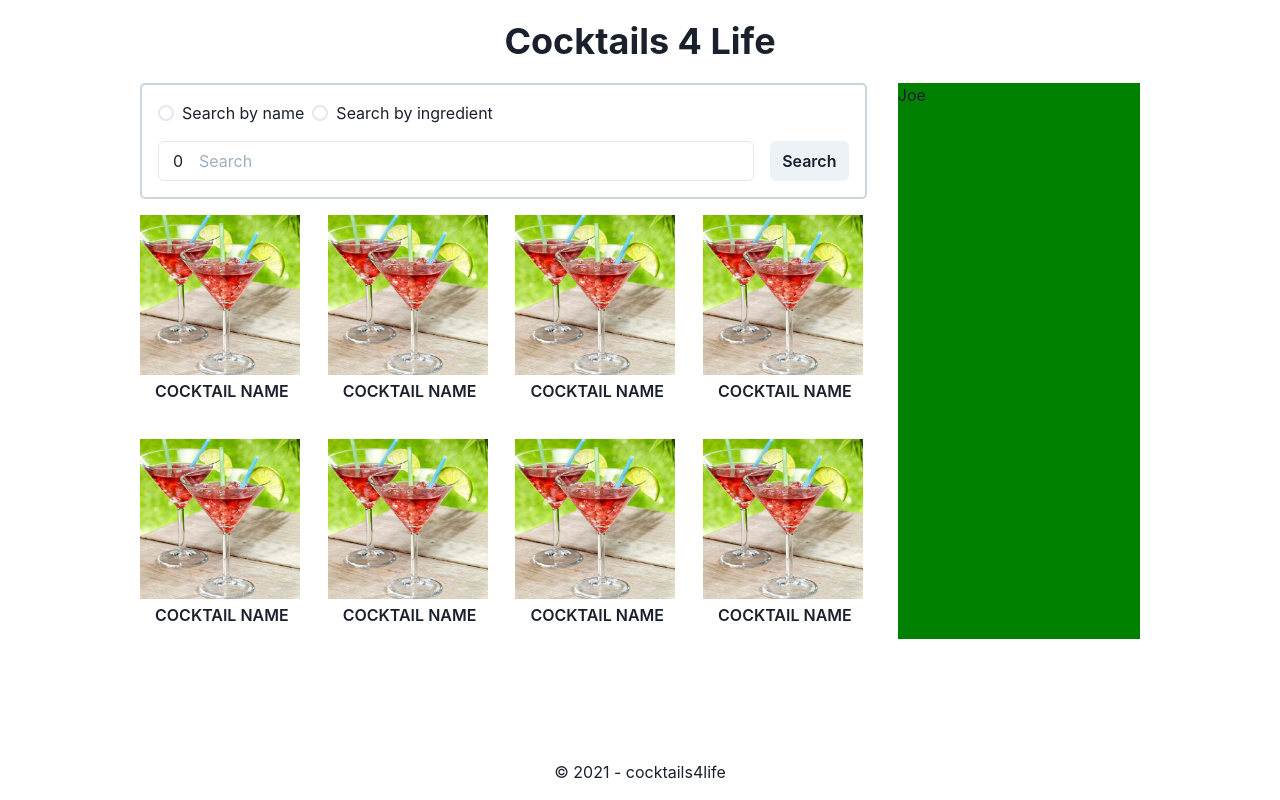
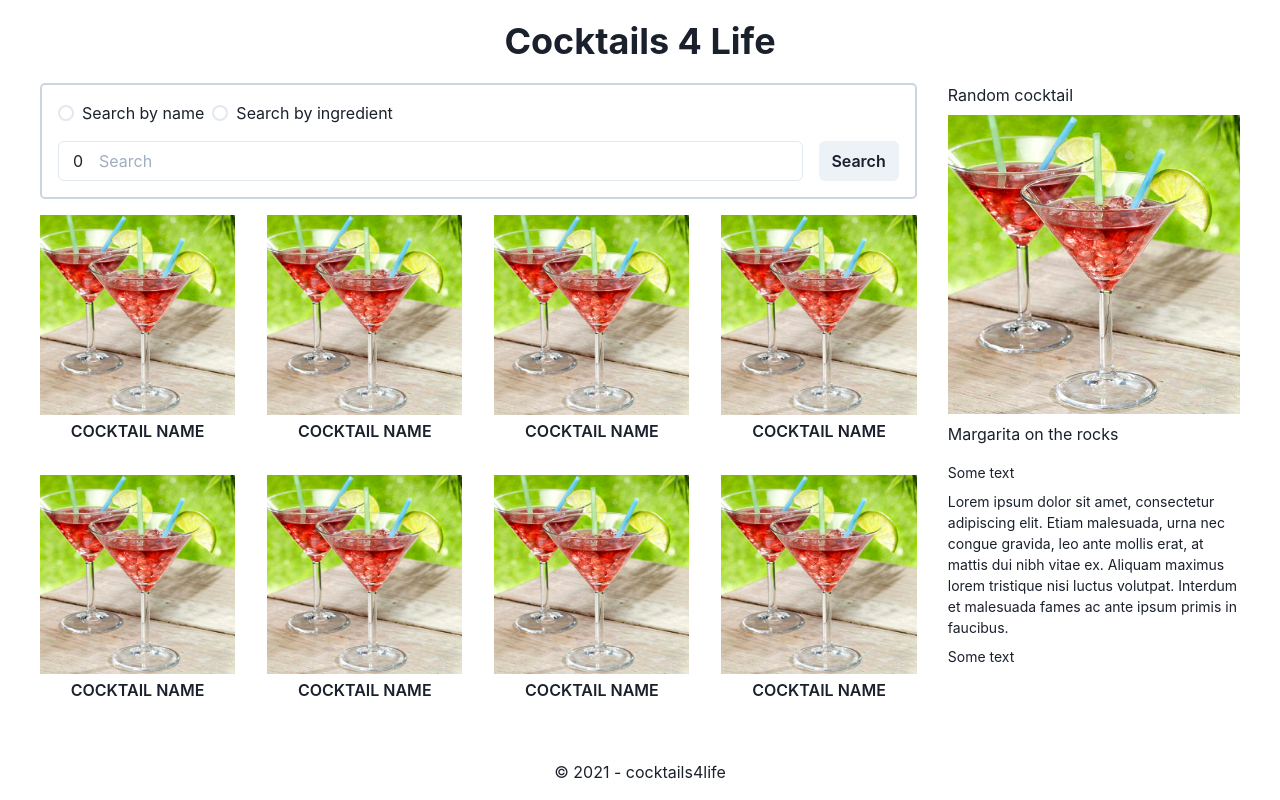
Before and after one commit to JefC-94/cocktail-mockup, a React (Create React App) app: page / in a window 1280 px wide. Built offline with nearby package versions, Linux system fonts and the light colour scheme.

Commit message:
fix grid + random cocktail base

```diff
--- a/src/App.js
+++ b/src/App.js
@@ -30,7 +30,7 @@ function App() {
         <Container>
           <Heading as="h1" size="xl" m='5' align="center">Cocktails 4 Life</Heading>
         </Container>
-        <Container flex="1" p="0" border="0" borderColor="white" w="95%" maxW="1000px" minH='600px'>
+        <Container flex="1" p="0" border="0" borderColor="white" w="95%" maxW="1200px" minH='600px'>
           <Flex border="0" borderColor="white">
           <Box w="75%">
             <Container border="2px" borderColor="gray.300" borderRadius="5px" maxW="" w="100%" p="1em">
@@ -56,44 +56,49 @@ function App() {
               </form>
 
             </Container>
-            <Grid mt="1em" templateColumns="repeat(4,1fr)" gap={6}>
-              <Box h="200px">
-                <Image boxSize="160px" objectFit='cover' src={cocktailjpg} />
-                <Center mt='1' fontWeight='600' textTransform="uppercase" >Cocktail Name</Center>
+            <Grid mt="1em" templateColumns="repeat(4,1fr)" templateRows="repeat(2, auto)" gap='8'>
+              <Box>
+                <Image w="100%" objectFit='cover' src={cocktailjpg} />
+                <Text align="center" mt='1' fontWeight='600' textTransform="uppercase" >Cocktail Name</Text>
               </Box>
-              <Box h="200px">
-                <Image boxSize="160px" objectFit='cover' src={cocktailjpg} />
-                <Center mt='1' fontWeight='600' textTransform="uppercase" >Cocktail Name</Center>
+              <Box>
+                <Image w="100%" objectFit='cover' src={cocktailjpg} />
+                <Text align="center" mt='1' fontWeight='600' textTransform="uppercase" >Cocktail Name</Text>
               </Box>
-              <Box h="200px">
-                <Image boxSize="160px" objectFit='cover' src={cocktailjpg} />
-                <Center mt='1' fontWeight='600' textTransform="uppercase" >Cocktail Name</Center>
+              <Box>
+                <Image w="100%" objectFit='cover' src={cocktailjpg} />
+                <Text align="center" mt='1' fontWeight='600' textTransform="uppercase" >Cocktail Name</Text>
               </Box>
-              <Box h="200px">
-                <Image boxSize="160px" objectFit='cover' src={cocktailjpg} />
-                <Center mt='1' fontWeight='600' textTransform="uppercase" >Cocktail Name</Center>
+              <Box>
+                <Image w="100%" objectFit='cover' src={cocktailjpg} />
+                <Text align="center" mt='1' fontWeight='600' textTransform="uppercase" >Cocktail Name</Text>
               </Box>
-              <Box h="200px">
-                <Image boxSize="160px" objectFit='cover' src={cocktailjpg} />
-                <Center mt='1' fontWeight='600' textTransform="uppercase" >Cocktail Name</Center>
+              <Box>
+                <Image w="100%" objectFit='cover' src={cocktailjpg} />
+                <Text align="center" mt='1' fontWeight='600' textTransform="uppercase" >Cocktail Name</Text>
               </Box>
-              <Box h="200px">
-                <Image boxSize="160px" objectFit='cover' src={cocktailjpg} />
-                <Center mt='1' fontWeight='600' textTransform="uppercase" >Cocktail Name</Center>
+              <Box>
+                <Image w="100%" objectFit='cover' src={cocktailjpg} />
+                <Text align="center" mt='1' fontWeight='600' textTransform="uppercase" >Cocktail Name</Text>
               </Box>
-              <Box h="200px">
-                <Image boxSize="160px" objectFit='cover' src={cocktailjpg} />
-                <Center mt='1' fontWeight='600' textTransform="uppercase" >Cocktail Name</Center>
+              <Box>
+                <Image w="100%" objectFit='cover' src={cocktailjpg} />
+                <Text align="center" mt='1' fontWeight='600' textTransform="uppercase" >Cocktail Name</Text>
               </Box>
-              <Box h="200px">
-                <Image boxSize="160px" objectFit='cover' src={cocktailjpg} />
-                <Center mt='1' fontWeight='600' textTransform="uppercase" >Cocktail Name</Center>
+              <Box>
+                <Image w="100%" objectFit='cover' src={cocktailjpg} />
+                <Text align="center" mt='1' fontWeight='600' textTransform="uppercase" >Cocktail Name</Text>
               </Box>
             </Grid>
           </Box>
         <Divider w="2em" />
-          <Box w="25%" bg="green">
-            <Text >Joe</Text>
+          <Box w="25%">
+            <Text mb="2">Random cocktail</Text>
+            <Image objectFit="cover" src={cocktailjpg} />
+            <Text fontSize="md" mt="2" mb="4" >Margarita on the rocks</Text>
+            <Text fontSize="sm" >Some text</Text>
+            <Text fontSize="sm" mt="2" mb="2">Lorem ipsum dolor sit amet, consectetur adipiscing elit. Etiam malesuada, urna nec congue gravida, leo ante mollis erat, at mattis dui nibh vitae ex. Aliquam maximus lorem tristique nisi luctus volutpat. Interdum et malesuada fames ac ante ipsum primis in faucibus.</Text>
+            <Text fontSize="sm" >Some text</Text>
           </Box>
         </Flex>
         </Container>
```
